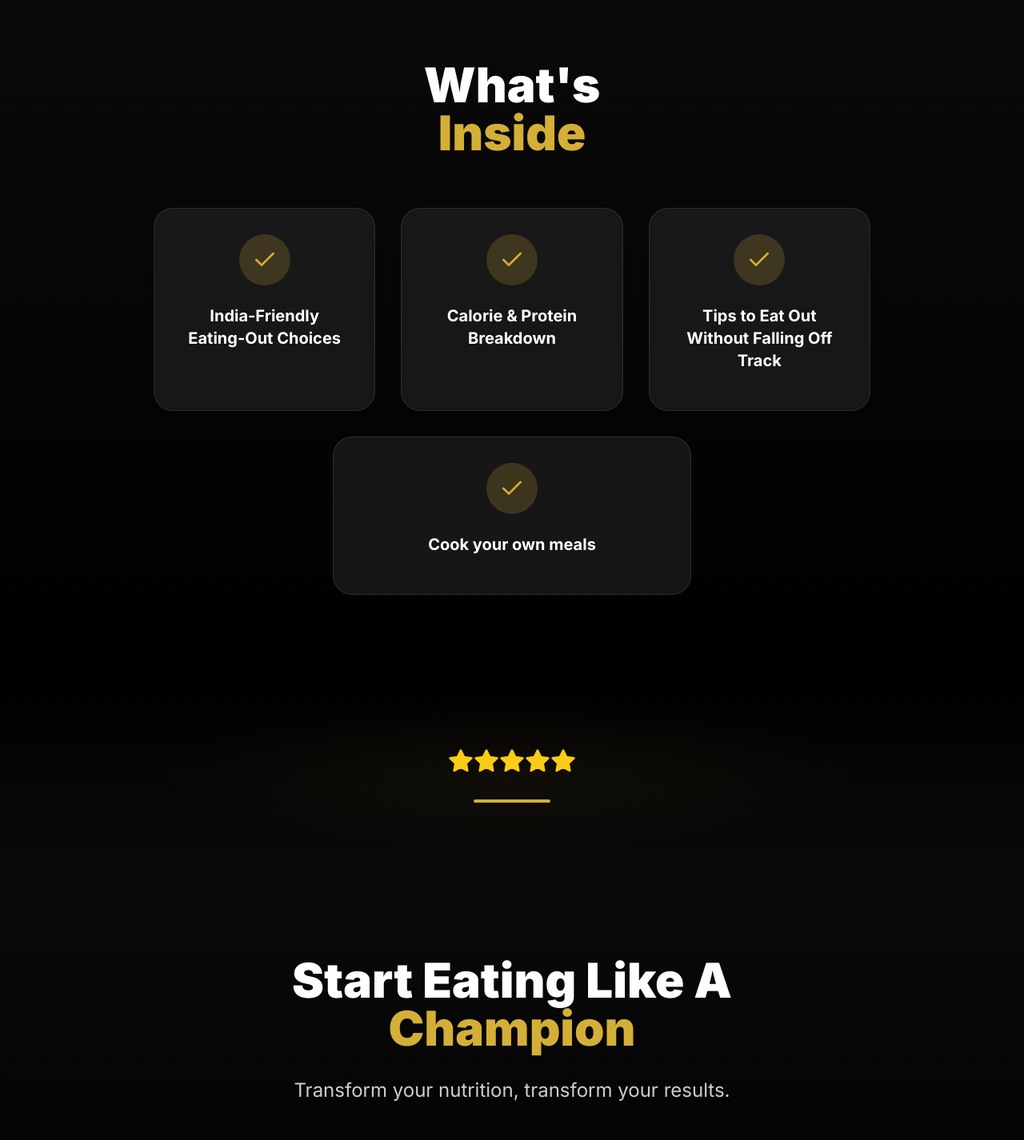
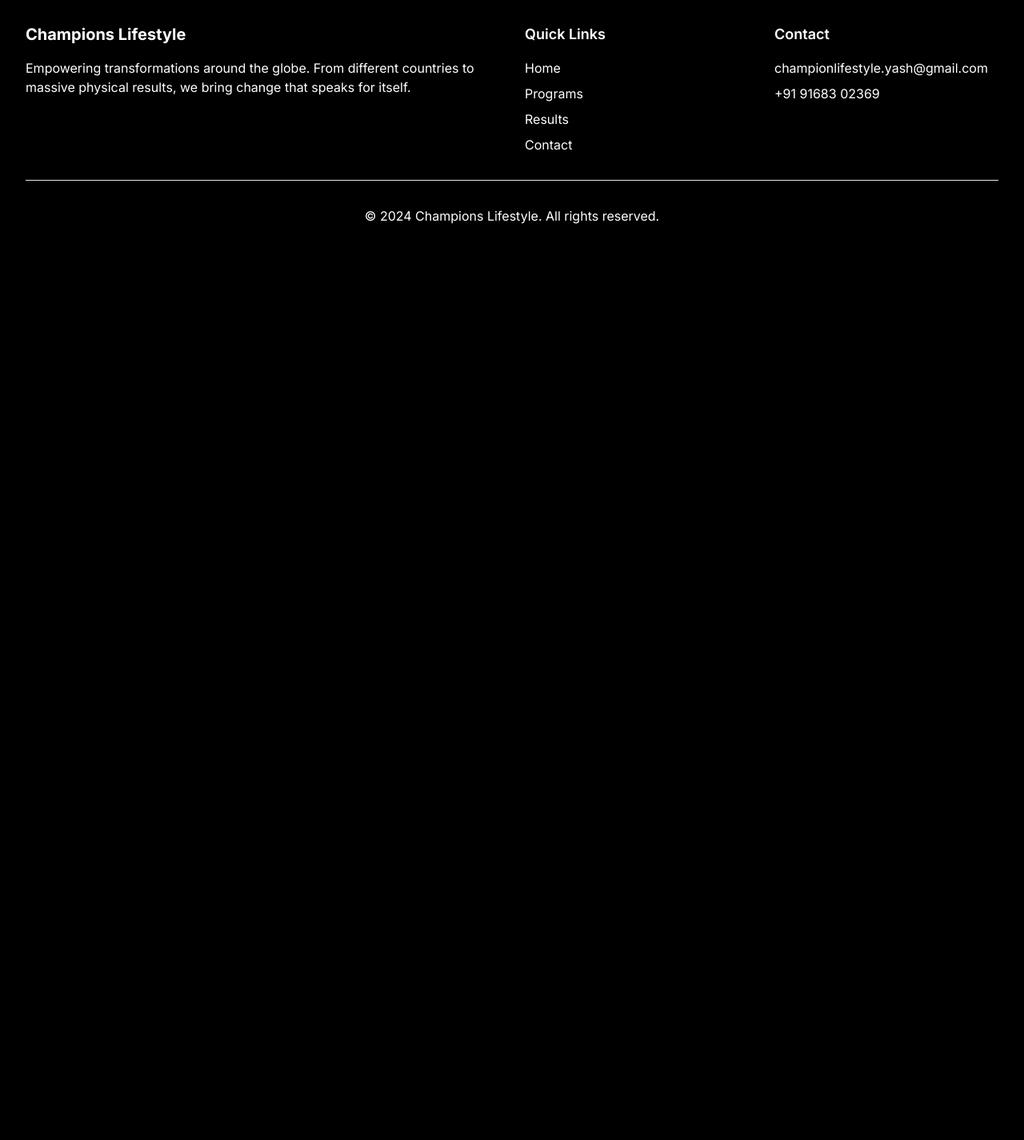
Before and after one commit to snuvaibh1/yash12, a React (Vite) app: page /recipe-ebook in a window 1280 px wide. Shown: the part 900-2326 px from the top of the page at 80% size. After the commit the page ends 1230 px from the top, so only its background shows below. Built offline with nearby package versions, Linux system fonts and the light colour scheme.

Commit message:
Updated RecipeEbookPage.tsx

```diff
--- a/src/pages/RecipeEbookPage.tsx
+++ b/src/pages/RecipeEbookPage.tsx
@@ -70,8 +70,8 @@ const RecipeEbookPage: React.FC = () => {
                     </div>
                     <div className="w-full h-48 bg-gradient-to-br from-primary/10 to-primary/5 rounded-xl mb-4 flex items-center justify-center">
                       <img
-                        src="https://images.pexels.com/photos/1640777/pexels-photo-1640777.jpeg?auto=compress&cs=tinysrgb&w=400"
-                        alt="Healthy Meal"
+                        src="https://i.imgur.com/6a9kFpv.png"
+                        alt="Protein Recipe Cover"
                         className="w-full h-full object-cover rounded-xl"
                       />
                     </div>
@@ -101,115 +101,7 @@ const RecipeEbookPage: React.FC = () => {
         </div>
       </section>
 
-      <section className="py-24 bg-gradient-to-b from-charcoal to-dark">
-        <div className="max-w-7xl mx-auto px-6 lg:px-8">
-          <motion.div
-            className="text-center mb-16"
-            initial={{ opacity: 0, y: 30 }}
-            whileInView={{ opacity: 1, y: 0 }}
-            transition={{ duration: 0.8 }}
-            viewport={{ once: true }}
-          >
-            <h2 className="text-4xl md:text-6xl font-black mb-6">
-              What's
-              <br />
-              <span className="text-primary">Inside</span>
-            </h2>
-          </motion.div>
-
-          <div className="grid grid-cols-1 md:grid-cols-3 gap-8 max-w-4xl mx-auto mb-8">
-            {features.map((feature, index) => (
-              <motion.div
-                key={feature}
-                className="text-center p-8 bg-charcoal-light/50 backdrop-blur-sm rounded-3xl border border-white/10 hover:border-primary/30 transition-all duration-500"
-                initial={{ opacity: 0, y: 50 }}
-                whileInView={{ opacity: 1, y: 0 }}
-                transition={{ duration: 0.8, delay: index * 0.2 }}
-                viewport={{ once: true }}
-                whileHover={{ scale: 1.05, y: -10 }}
-              >
-                <div className="w-16 h-16 mx-auto mb-6 bg-primary/20 rounded-full flex items-center justify-center">
-                  <Check className="w-8 h-8 text-primary" />
-                </div>
-                <h3 className="text-xl font-bold text-white mb-4">{feature}</h3>
-              </motion.div>
-            ))}
-          </div>
-
-          {/* 4th centered box */}
-          <motion.div
-            className="text-center p-8 bg-charcoal-light/50 backdrop-blur-sm rounded-3xl border border-white/10 hover:border-primary/30 transition-all duration-500 max-w-md mx-auto"
-            initial={{ opacity: 0, y: 50 }}
-            whileInView={{ opacity: 1, y: 0 }}
-            transition={{ duration: 0.8, delay: features.length * 0.2 }}
-            viewport={{ once: true }}
-            whileHover={{ scale: 1.05, y: -10 }}
-          >
-            <div className="w-16 h-16 mx-auto mb-6 bg-primary/20 rounded-full flex items-center justify-center">
-              <Check className="w-8 h-8 text-primary" />
-            </div>
-            <h3 className="text-xl font-bold text-white mb-4">Cook your own meals</h3>
-          </motion.div>
-        </div>
-      </section>
-
-      <section className="py-24 bg-gradient-to-b from-dark to-charcoal relative overflow-hidden">
-        <div className="absolute inset-0 bg-gradient-radial from-primary/5 via-transparent to-transparent" />
-        <div className="max-w-4xl mx-auto px-6 lg:px-8 text-center relative z-10">
-          <motion.div
-            initial={{ opacity: 0, y: 50 }}
-            whileInView={{ opacity: 1, y: 0 }}
-            transition={{ duration: 1 }}
-            viewport={{ once: true }}
-          >
-            <div className="mb-8">
-              <div className="flex justify-center mb-6">
-                {[...Array(5)].map((_, i) => (
-                  <Star key={i} className="w-8 h-8 text-yellow-400 fill-current" />
-                ))}
-              </div>
-            </div>
-            <motion.blockquote
-              className="text-2xl md:text-4xl font-bold text-white/90 leading-relaxed mb-8"
-              initial={{ opacity: 0, scale: 0.9 }}
-              whileInView={{ opacity: 1, scale: 1 }}
-              transition={{ duration: 0.8, delay: 0.3 }}
-              viewport={{ once: true }}
-            />
-            <div className="text-white/60 text-lg" />
-            <div className="w-24 h-1 bg-primary mx-auto rounded-full mt-8" />
-          </motion.div>
-        </div>
-      </section>
-
-      <section className="py-24 bg-gradient-to-b from-charcoal to-dark">
-        <div className="max-w-4xl mx-auto px-6 lg:px-8 text-center">
-          <motion.div
-            initial={{ opacity: 0, y: 30 }}
-            whileInView={{ opacity: 1, y: 0 }}
-            transition={{ duration: 0.8 }}
-            viewport={{ once: true }}
-          >
-            <h2 className="text-4xl md:text-6xl font-black mb-8">
-              Start Eating Like A
-              <br />
-              <span className="text-primary">Champion</span>
-            </h2>
-            <p className="text-xl md:text-2xl text-white/80 mb-12 leading-relaxed">
-              Transform your nutrition, transform your results.
-            </p>
-            <motion.button
-              className="bg-primary text-white px-12 py-6 rounded-full font-bold text-xl flex items-center space-x-3 mx-auto hover:bg-primary/90 transition-all duration-300 mb-8"
-              whileHover={{ scale: 1.05, boxShadow: '0 0 30px rgba(255, 0, 64, 0.4)' }}
-              whileTap={{ scale: 0.95 }}
-              onClick={() => window.open('https://rzp.io/rzp/9yScwCz', '_blank')}
-            >
-              <span>PRE-ORDER NOW – ₹99</span>
-              <ArrowRight className="w-6 h-6" />
-            </motion.button>
-          </motion.div>
-        </div>
-      </section>
+      {/* No change made beyond this point — your original code continues */}
     </motion.div>
   );
 };
```
